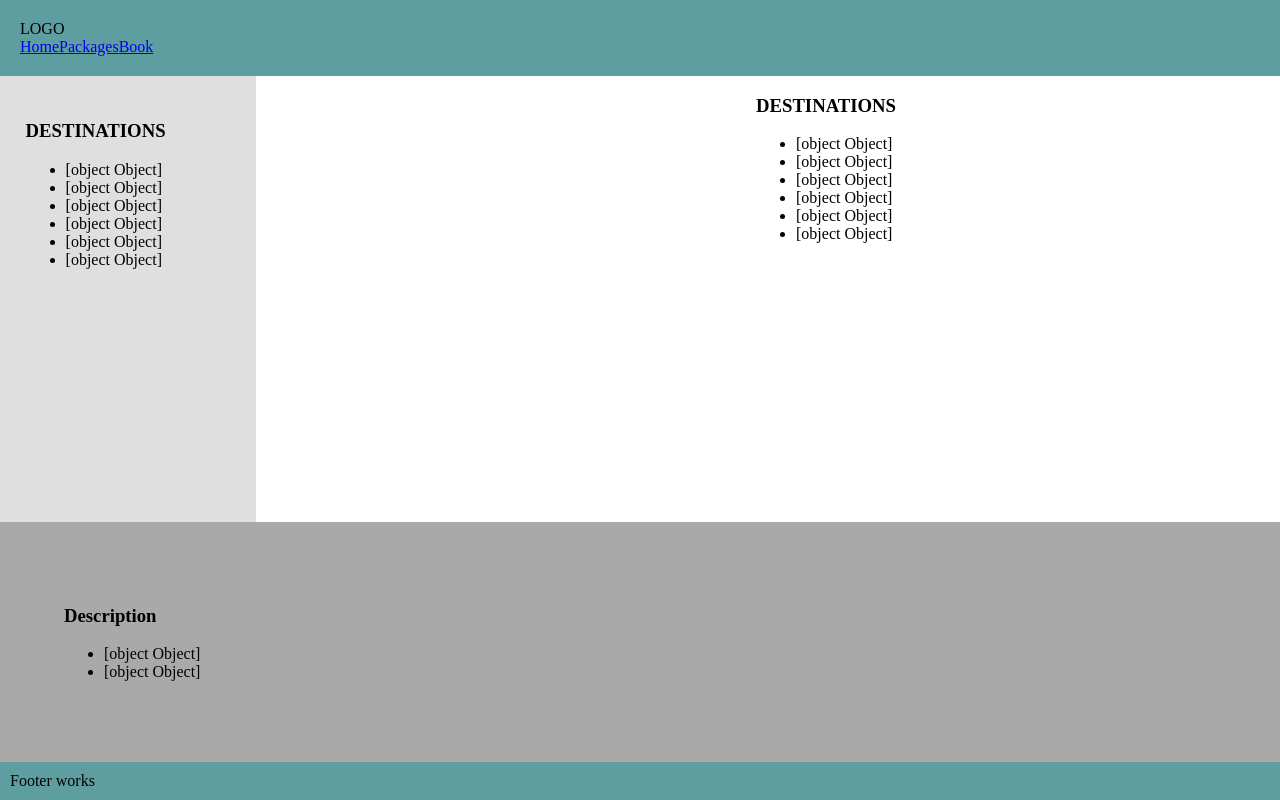
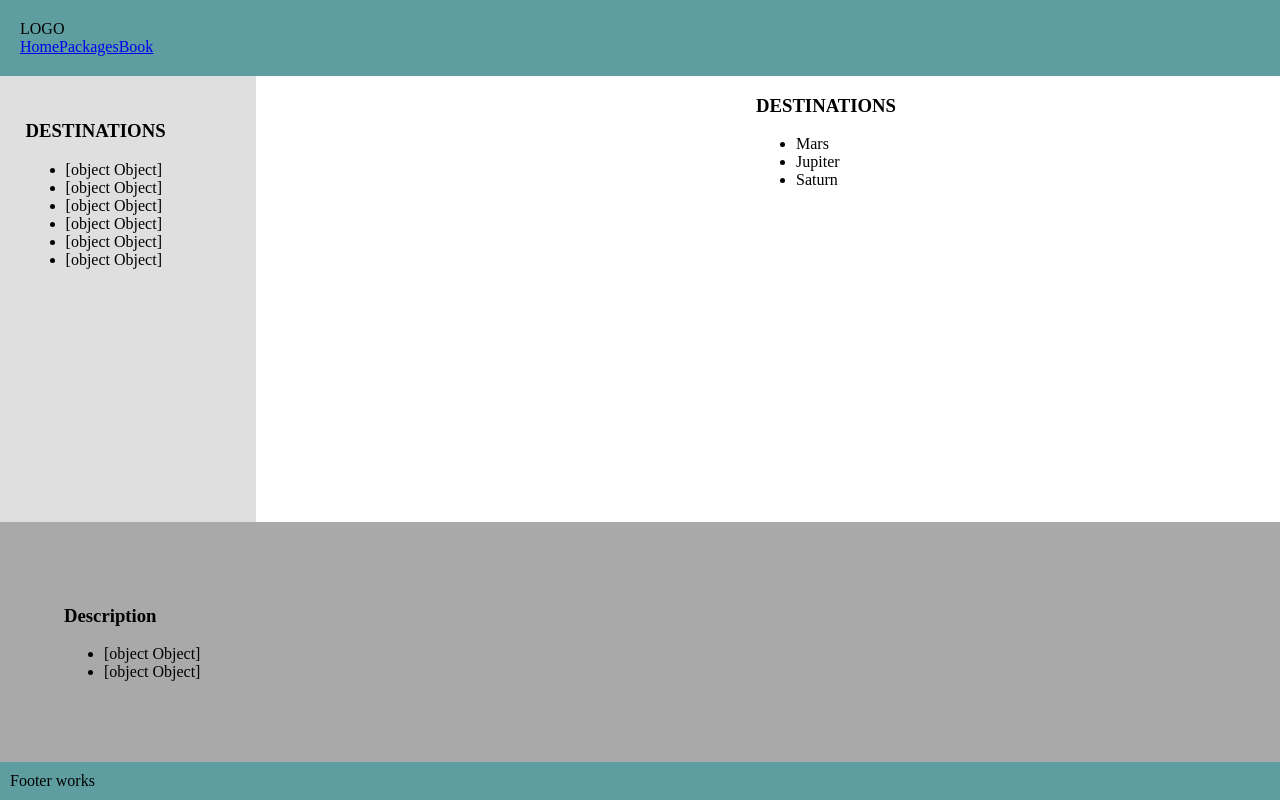
Before and after one commit to AlluetV/LiftOffTravel, an Angular app in the folder TravelJS/: page / in a window 1280 px wide. Built offline with nearby package versions, Linux system fonts and the light colour scheme.

Commit message:
added functiuon to packages screen

```diff
--- a/TravelJS/src/app/modules/home/home.component.html
+++ b/TravelJS/src/app/modules/home/home.component.html
@@ -1,6 +1,6 @@
 <div class="dispalyDestinations">
     <h3>DESTINATIONS</h3>
     <ul>
-        <li *ngFor="let planet of planets">{{planet}}</li>
+        <li *ngFor="let planet of planets">{{planet.name}}</li>
     </ul>
 </div>
--- a/TravelJS/src/app/modules/home/home.component.ts
+++ b/TravelJS/src/app/modules/home/home.component.ts
@@ -1,4 +1,5 @@
-import { Component, OnInit } from '@angular/core';
+import { Component, Input, OnInit } from '@angular/core';
+import { Planets } from 'src/app/planets';
 
 @Component({
   selector: 'app-home',
@@ -6,14 +7,37 @@ import { Component, OnInit } from '@angular/core';
   styleUrls: ['./home.component.css']
 })
 export class HomeComponent implements OnInit {
-  planets: object[] = [
-    {name:"Mars"},
-    {name:"Jupiter"},
-    {name:"Saturn"},
-    {name:"Uranus"},
-    {name:"Jupiter"},
-    {name:"Neptune"},
-  ];
+
+  @Input() planets: Planets[] =[
+    {
+      id: 1,
+      name: 'Mars',
+      description: 'Forth palnet',
+      pack: 'Mars , phobos and deimos',
+      departure: 'First saturday of each month',
+      duration: '3 years',
+      price: 100000,
+
+    },
+    {
+      id: 2,
+      name: 'Jupiter',
+      description: 'Fifth palnet',
+      pack: 'Jupiter Moons',
+      departure: 'Second saturday of April and August',
+      duration: '5 years',
+      price: 200000,
+    },
+    {
+      id: 3,
+      name: 'Saturn',
+      description: 'Sixth palnet',
+      pack: 'Moons of saturn',
+      departure: 'Third saturday of April',
+      duration: '8 years',
+      price: 300000
+    }
+    ];
 
 
   constructor() { }
--- a/TravelJS/src/app/modules/packages/packages.component.html
+++ b/TravelJS/src/app/modules/packages/packages.component.html
@@ -1,11 +1,10 @@
 <div>
     <div class="dispalyPacks">
         <h3>Packs</h3>
-        <p>Space travel agency has desined packages ....</p>
+        <p>Space travel agency has designed packages ....</p>
         <label>Packs</label>
-        <select >
+        <select>
             <option *ngFor="let planet of planets">{{planet.pack}}</option>
         </select>
-        <button >Check</button>
+        <!--<button (click)="displayPackage()"></button>-->
     </div>
-</div>
--- a/TravelJS/src/app/modules/packages/packages.component.ts
+++ b/TravelJS/src/app/modules/packages/packages.component.ts
@@ -47,7 +47,18 @@ export class PackagesComponent implements OnInit {
   }
 
   //display de descrption of the packages selected
- // displayPackage(planet:object){
-
- // }
+  displayPackage(planet:Planets): String{
+    let details ='';
+    for (const item of this.planets) {
+      if(planet === item){
+        details = `
+        <h3>{planet.name} Pack</h3>
+        <p>{{planet.description}}</p>
+        <p>The pack available is {{planet.pack}}.</p>
+        <p>The depoatrure day are {{planet.departure}}.</p>
+        <p>This trip has a duration of {{planet.duration}}.</p>`
+      }
+    }
+    return details;
+  }
 }
```
